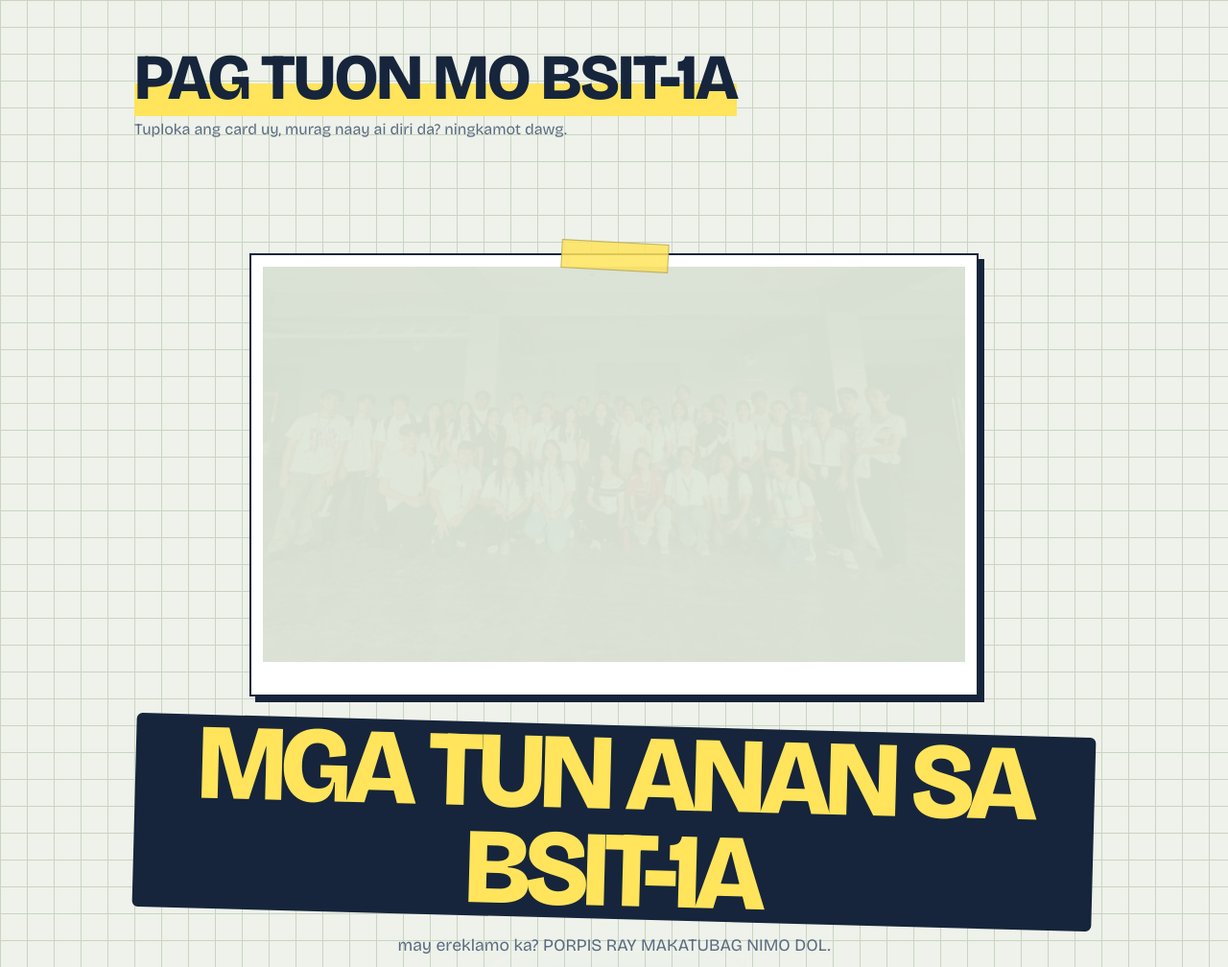
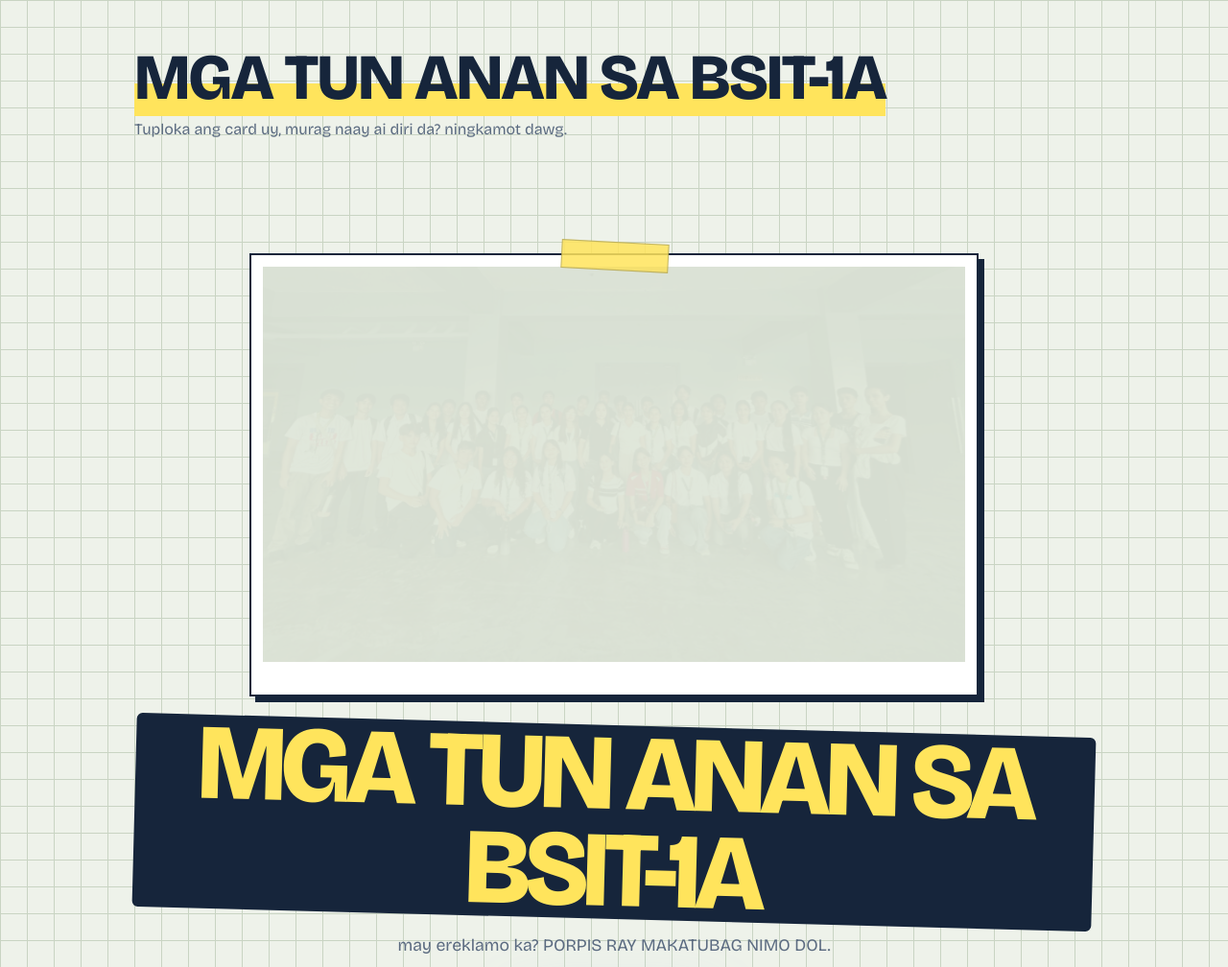
Before and after one commit to Goly67/BSIT-STUDY, a website: page index.html in a window 1280 px wide. Shown: the top 1008 px of the page at 96% size. Drawn offline with nearby package versions, Linux system fonts and the light colour scheme; no server answers.

Commit message:
Update index.html

```diff
--- a/index.html
+++ b/index.html
@@ -342,7 +342,7 @@ const firebaseConfig = {
   measurementId: "G-3Q23SJE0D0"
 };
 const ADMIN_EMAILS = ["forestparty223@gmail.com"];
-document.getElementById("siteTitle").textContent = "PAG TUON MO BSIT-1A"; // section here
+document.getElementById("siteTitle").textContent = "MGA TUN ANAN SA BSIT-1A"; // section here
 
 import {initializeApp} from "https://www.gstatic.com/firebasejs/10.12.2/firebase-app.js";
 import {getAuth,GoogleAuthProvider,signInWithPopup,signOut,onAuthStateChanged} from "https://www.gstatic.com/firebasejs/10.12.2/firebase-auth.js";
```
